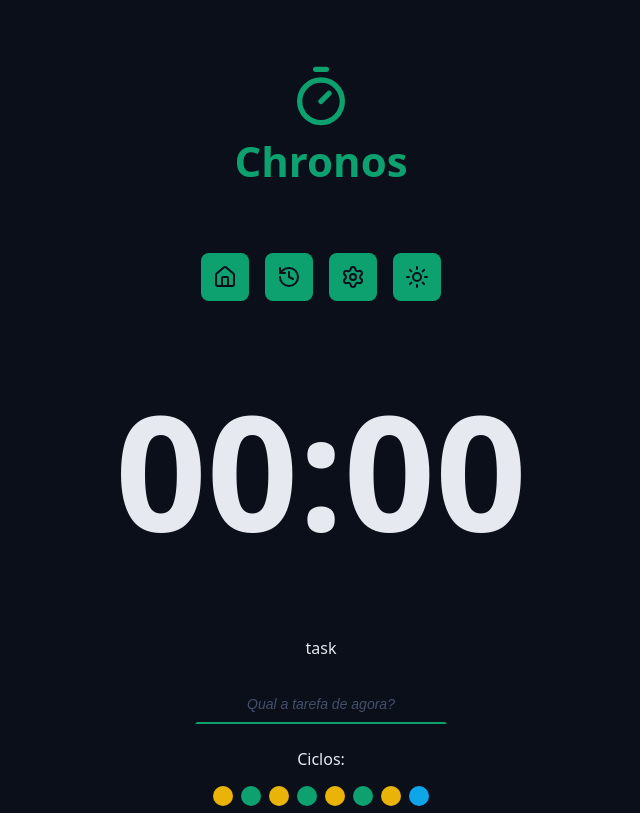
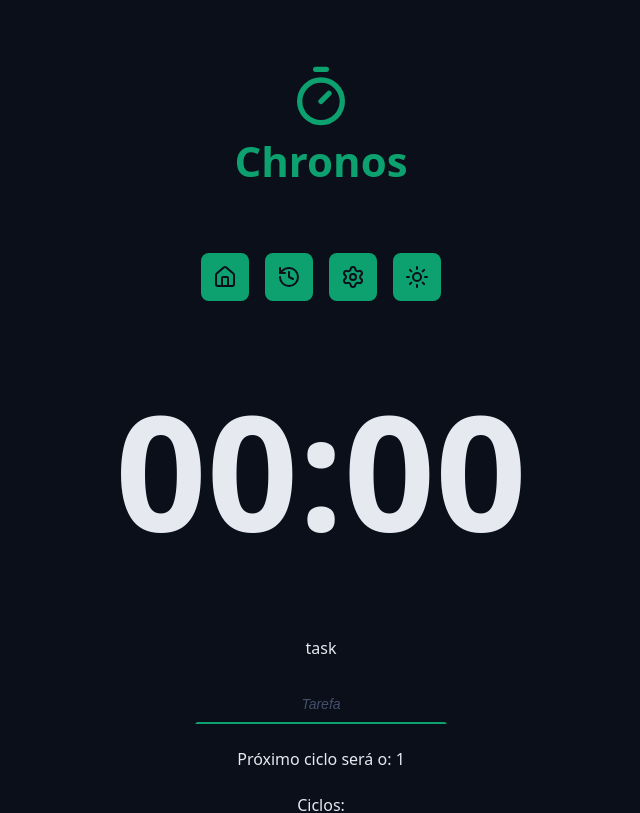
Before and after one commit to commit-ana/CONTRUCAO_FRONT1, a React (Vite) app in the folder praticas/pomodoro/: page / in a window 1280 px wide. Shown: the top 813 px of the page, without its empty margins (319-959 px from the left). Built offline with nearby package versions, Linux system fonts and the light colour scheme.

Commit message:
pratica41 - implementa lógica utilitária para progressão de ciclos do Pomodoro

```diff
--- a/praticas/pomodoro/src/components/MainForm/index.tsx
+++ b/praticas/pomodoro/src/components/MainForm/index.tsx
@@ -1,20 +1,23 @@
+import { useRef } from 'react';
 import { PlayCircleIcon, StopCircleIcon } from 'lucide-react';
-import { useRef } from 'react';
 import { Cycles } from '../Cycles';
 import { DefaultButton } from '../DefaultButton';
 import { DefaultInput } from '../DefaultInput';
 import { useTaskContext } from '../../contexts/TaskContext/useTaskContext';
+import { getNextCycle } from '../../utils/getNextCycle'; // Importando a lógica
 import type { TaskModel } from '../../models/TaskModel';
 
 export function MainForm() {
-  const { setState } = useTaskContext();
+  const { state, setState } = useTaskContext();
   const taskNameInput = useRef<HTMLInputElement>(null);
+
+  // A MÁGICA: Sempre calculamos o valor do próximo ciclo com base no que está no estado
+  const nextCycle = getNextCycle(state.currentCycle);
 
   function handleCreateNewTask(event: React.FormEvent<HTMLFormElement>) {
     event.preventDefault();
 
-    // 1. Validação de Segurança e Trim
-    if (taskNameInput.current === null) return;
+    if (!taskNameInput.current) return;
     const taskName = taskNameInput.current.value.trim();
 
     if (!taskName) {
@@ -22,45 +25,38 @@ export function MainForm() {
       return;
     }
 
-    // 2. Montando o Objeto da Tarefa
     const newTask: TaskModel = {
       id: Date.now().toString(),
       name: taskName,
       startDate: new Date(),
       completeDate: null,
       interruptDate: null,
-      duration: 1, // Temporário: 1 minuto
+      duration: 1, // Por enquanto fixo
       type: 'workTime',
     };
+
     const secondsRemaining = newTask.duration * 60;
 
-    // 3. Salvando no Estado Global
-    setState(prevState => {
-      return {
-        ...prevState,
-        config: { ...prevState.config },
-        activeTask: newTask,
-        currentCycle: 1,
-        secondsRemaining,
-        formattedSecondsRemaining: '01:00', // Ajustado para refletir o 1 min
-        tasks: [...prevState.tasks, newTask], // Imutabilidade: novo array com a nova task
-      };
-    });
+    setState(prevState => ({
+      ...prevState,
+      activeTask: newTask,
+      currentCycle: nextCycle, // Usando o ciclo que calculamos lá em cima!
+      secondsRemaining,
+      tasks: [...prevState.tasks, newTask],
+    }));
 
-    // Limpa o input após criar
     taskNameInput.current.value = '';
   }
 
   return (
     <form onSubmit={handleCreateNewTask} className='form'>
       <div className='formRow'>
-        <DefaultInput
-          labelText='task'
-          id='meuInput'
-          type='text'
-          placeholder='Qual a tarefa de agora?'
-          ref={taskNameInput}
-        />
+        <DefaultInput labelText='task' id='meuInput' type='text' placeholder='Tarefa' ref={taskNameInput} />
+      </div>
+
+      <div className='formRow'>
+        {/* Agora você pode usar o nextCycle aqui para mostrar algo dinâmico se quiser */}
+        <p>Próximo ciclo será o: {nextCycle}</p>
       </div>
 
       <div className='formRow'>
@@ -71,8 +67,6 @@ export function MainForm() {
         <DefaultButton icon={<PlayCircleIcon />} />
         <DefaultButton icon={<StopCircleIcon />} color='red' />
       </div>
-
-
     </form>
   );
 }
--- /dev/null
+++ b/praticas/pomodoro/src/utils/getNextCycle.ts
@@ -0,0 +1,5 @@
+export function getNextCycle(currentCycle: number) {
+  // Se for o estado inicial (0) ou se finalizou o último ciclo (8), volta para 1.
+  // Caso contrário, apenas soma + 1 ao ciclo atual.
+  return currentCycle === 0 || currentCycle === 8 ? 1 : currentCycle + 1;
+}
```
